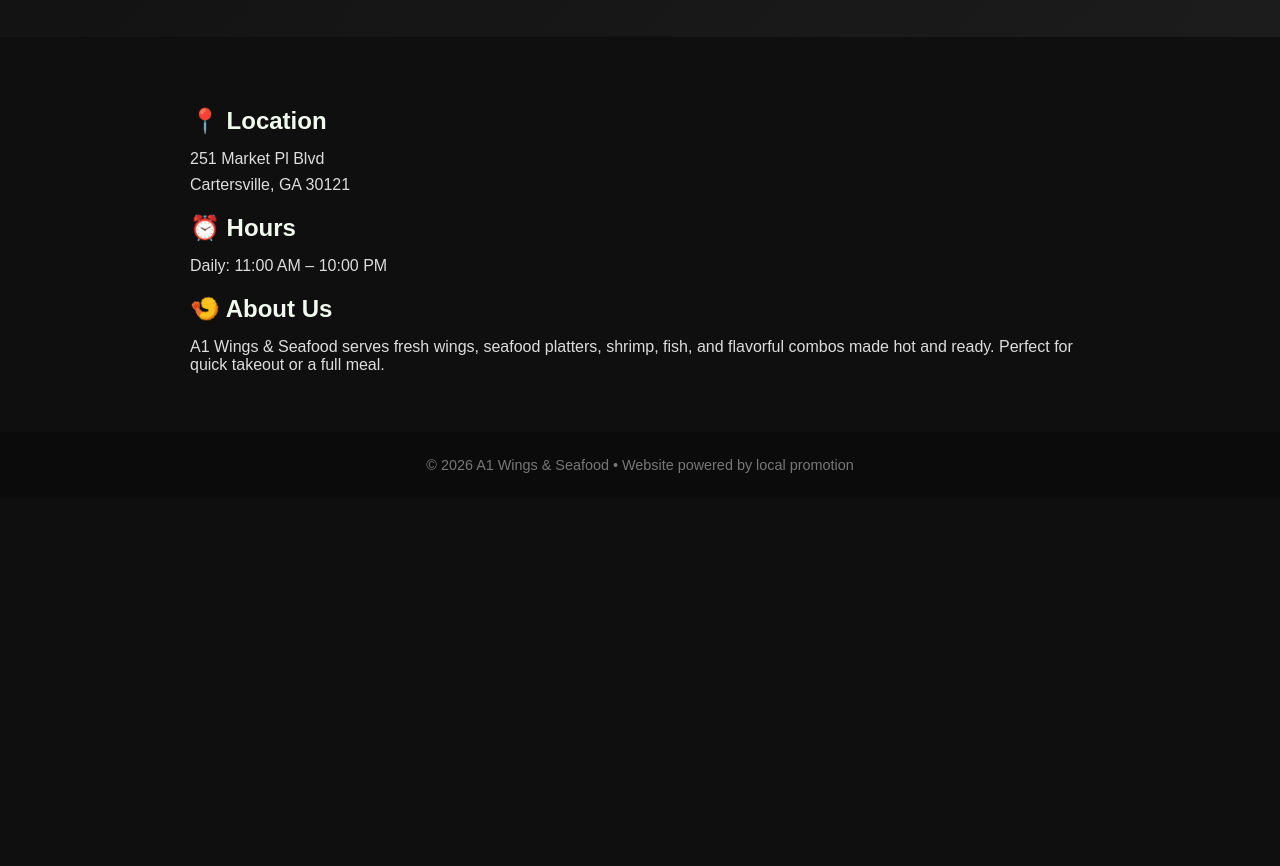
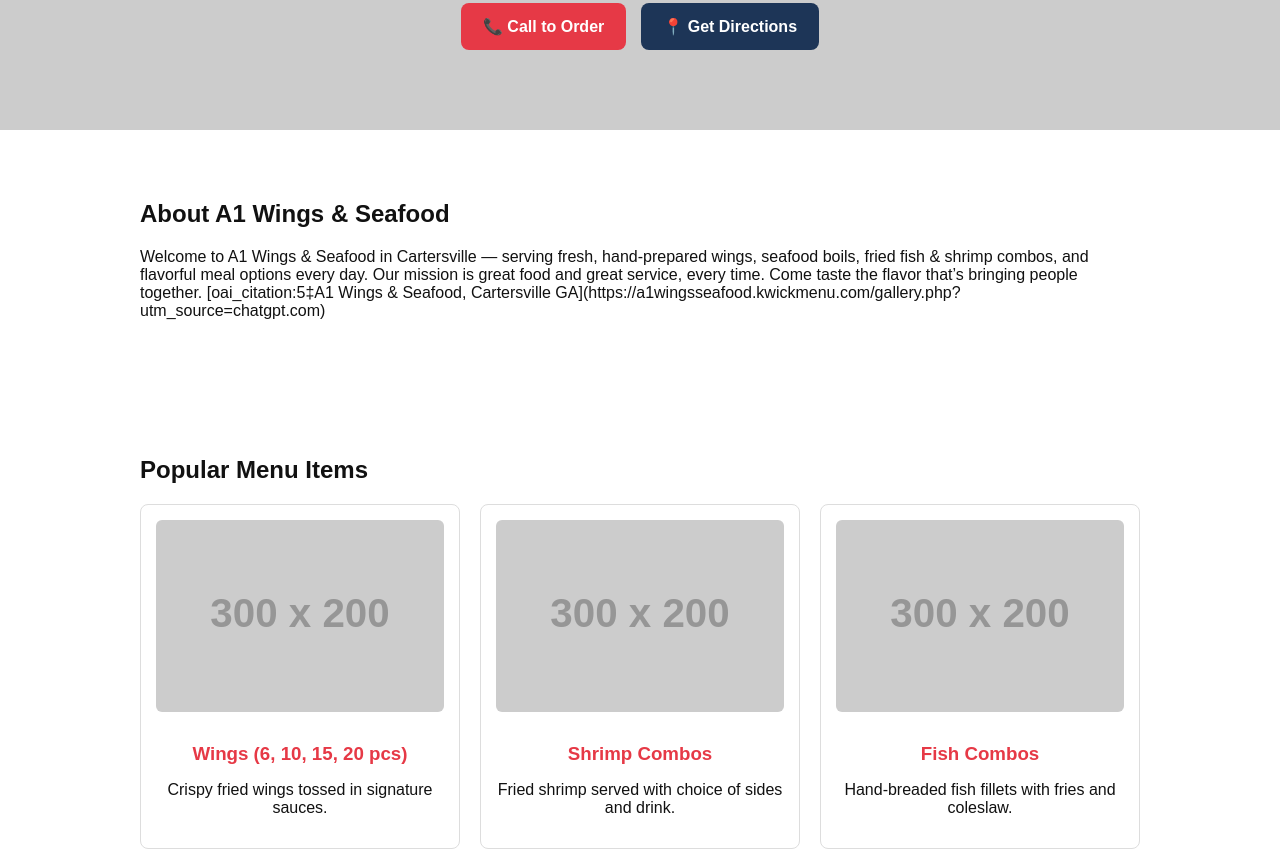
Before and after one commit to NESAKDROID/Buisness-1, a plain HTML site: page index.html in a window 1280 px wide. Shown: the part 243-1109 px from the top of the page. Before the commit the page ends 800 px from the top, so only its background shows below. Drawn offline with Linux system fonts and the light colour scheme; placeholder pictures from the web are drawn by us.

Commit message:
Update index.html

```diff
--- a/index.html
+++ b/index.html
@@ -1,47 +1,36 @@
-
-Kasen Higginbotham <kgagehigginbotham@gmail.com>
-10:51 PM (0 minutes ago)
-to me
-
 <!DOCTYPE html>
 <html lang="en">
 <head>
 <meta charset="UTF-8" />
 <meta name="viewport" content="width=device-width, initial-scale=1.0"/>
 <title>A1 Wings & Seafood | Cartersville, GA</title>
-
 <style>
 body {
 margin: 0;
 font-family: Arial, Helvetica, sans-serif;
-background: #0f0f0f;
-color: #ffffff;
+background: #ffffff;
+color: #111;
 }
-
 header {
-padding: 40px 20px;
+background: url('https://via.placeholder.com/1200x600?text=A1+Wings+%26+Seafood') center/cover no-repeat;
+padding: 80px 20px;
 text-align: center;
-background: linear-gradient(135deg, #111, #1c1c1c);
+color: #fff;
 }
-
 header h1 {
-font-size: 2.5rem;
-margin-bottom: 10px;
+font-size: 3rem;
+text-shadow: 2px 2px #000;
 }
-
 header p {
-color: #ccc;
-font-size: 1.1rem;
+font-size: 1.2rem;
+text-shadow: 1px 1px #000;
 }
-
 .buttons {
 margin-top: 25px;
 display: flex;
 justify-content: center;
 gap: 15px;
-flex-wrap: wrap;
 }
-
 .btn {
 padding: 14px 22px;
 font-size: 1rem;
@@ -50,82 +39,99 @@
 cursor: pointer;
 text-decoration: none;
 font-weight: bold;
-transition: transform 0.2s ease, opacity 0.2s ease;
-}
-
-.btn:hover {
-transform: scale(1.05);
-opacity: 0.9;
-}
-
-.btn-call {
-background: #e63946;
 color: #fff;
 }
-
-.btn-map {
-background: #1d3557;
-color: #fff;
-}
-
+.btn-call { background: #e63946; }
+.btn-map { background: #1d3557; }
 section {
 padding: 50px 20px;
-max-width: 900px;
+max-width: 1000px;
 margin: auto;
 }
-
-h2 {
-margin-bottom: 15px;
-color: #f1faee;
+.menu-items {
+display: grid;
+grid-template-columns: repeat(auto-fit, minmax(240px, 1fr));
+gap: 20px;
 }
-
-.info p {
-margin: 8px 0;
-color: #ddd;
+.menu-card {
+border: 1px solid #ddd;
+border-radius: 8px;
+padding: 15px;
+text-align: center;
 }
-
+.menu-card img {
+max-width: 100%;
+border-radius: 6px;
+margin-bottom: 8px;
+}
+.menu-card h3 { color: #e63946; margin-bottom: 6px; }
 footer {
 text-align: center;
-padding: 25px;
-background: #0b0b0b;
-color: #777;
+padding: 20px;
+background: #111;
+color: #fff;
 font-size: 0.9rem;
 }
+iframe { width: 100%; height: 300px; border: none; border-radius: 8px; }
 </style>
 </head>
 
 <body>
 
+<!-- HEADER -->
 <header>
 <h1>A1 Wings & Seafood</h1>
-<p>Fresh Wings • Seafood • Combos • Boils</p>
-
+<p>Fresh Wings. Flavorful Seafood. Cartersville’s New Favorite</p>
 <div class="buttons">
 <a class="btn btn-call" href="tel:14703154607">📞 Call to Order</a>
-<a class="btn btn-map" href="https://www.google.com/maps/search/?api=1&query=251+Market+Pl+Blvd+Cartersville+GA+30121" target="_blank">
-📍 Get Directions
-</a>
+<a class="btn btn-map" href="https://www.google.com/maps/search/?api=1&query=251+Market+Pl+Blvd+Cartersville+GA+30121" target="_blank">📍 Get Directions</a>
 </div>
 </header>
 
-<section class="info">
-<h2>📍 Location</h2>
-<p>251 Market Pl Blvd</p>
-<p>Cartersville, GA 30121</p>
-
-<h2>⏰ Hours</h2>
-<p>Daily: 11:00 AM – 10:00 PM</p>
-
-<h2>🍤 About Us</h2>
-<p>
-A1 Wings & Seafood serves fresh wings, seafood platters, shrimp, fish,
-and flavorful combos made hot and ready. Perfect for quick takeout or
-a full meal.
-</p>
+<!-- ABOUT -->
+<section>
+<h2>About A1 Wings & Seafood</h2>
+<p>Welcome to A1 Wings & Seafood in Cartersville — serving fresh, hand‑prepared wings, seafood boils, fried fish & shrimp combos, and flavorful meal options every day. Our mission is great food and great service, every time. Come taste the flavor that’s bringing people together. [oai_citation:5‡A1 Wings & Seafood, Cartersville GA](https://a1wingsseafood.kwickmenu.com/gallery.php?utm_source=chatgpt.com)</p>
 </section>
 
+<!-- MENU -->
+<section>
+<h2>Popular Menu Items</h2>
+<div class="menu-items">
+<div class="menu-card">
+<img src="https://via.placeholder.com/300x200?text=Wings+Plate" alt="Wings Plate">
+<h3>Wings (6, 10, 15, 20 pcs)</h3>
+<p>Crispy fried wings tossed in signature sauces.</p>
+</div>
+<div class="menu-card">
+<img src="https://via.placeholder.com/300x200?text=Shrimp+Combo" alt="Shrimp Combo">
+<h3>Shrimp Combos</h3>
+<p>Fried shrimp served with choice of sides and drink.</p>
+</div>
+<div class="menu-card">
+<img src="https://via.placeholder.com/300x200?text=Fish+Combo" alt="Fish Combo">
+<h3>Fish Combos</h3>
+<p>Hand‑breaded fish fillets with fries and coleslaw.</p>
+</div>
+<div class="menu-card">
+<img src="https://via.placeholder.com/300x200?text=Seafood+Boil" alt="Seafood Boil">
+<h3>Seafood Boils</h3>
+<p>Seasoned shrimp, crab, and crawfish — a local favorite.</p>
+</div>
+</div>
+</section>
+
+<!-- CONTACT -->
+<section>
+<h2>Contact & Location</h2>
+<p><strong>📞 Phone:</strong> (470) 315‑4607</p>
+<p><strong>📍 Address:</strong> 251 Market PL Blvd, Cartersville, GA 30121</p>
+<iframe src="https://www.google.com/maps?q=251+Market+Pl+Blvd+Cartersville+GA+30121&output=embed"></iframe>
+</section>
+
+<!-- FOOTER -->
 <footer>
-© 2026 A1 Wings & Seafood • Website powered by local promotion
+© 2026 A1 Wings & Seafood — Fresh Wings & Seafood • All Rights Reserved
 </footer>
 
 </body>
```
